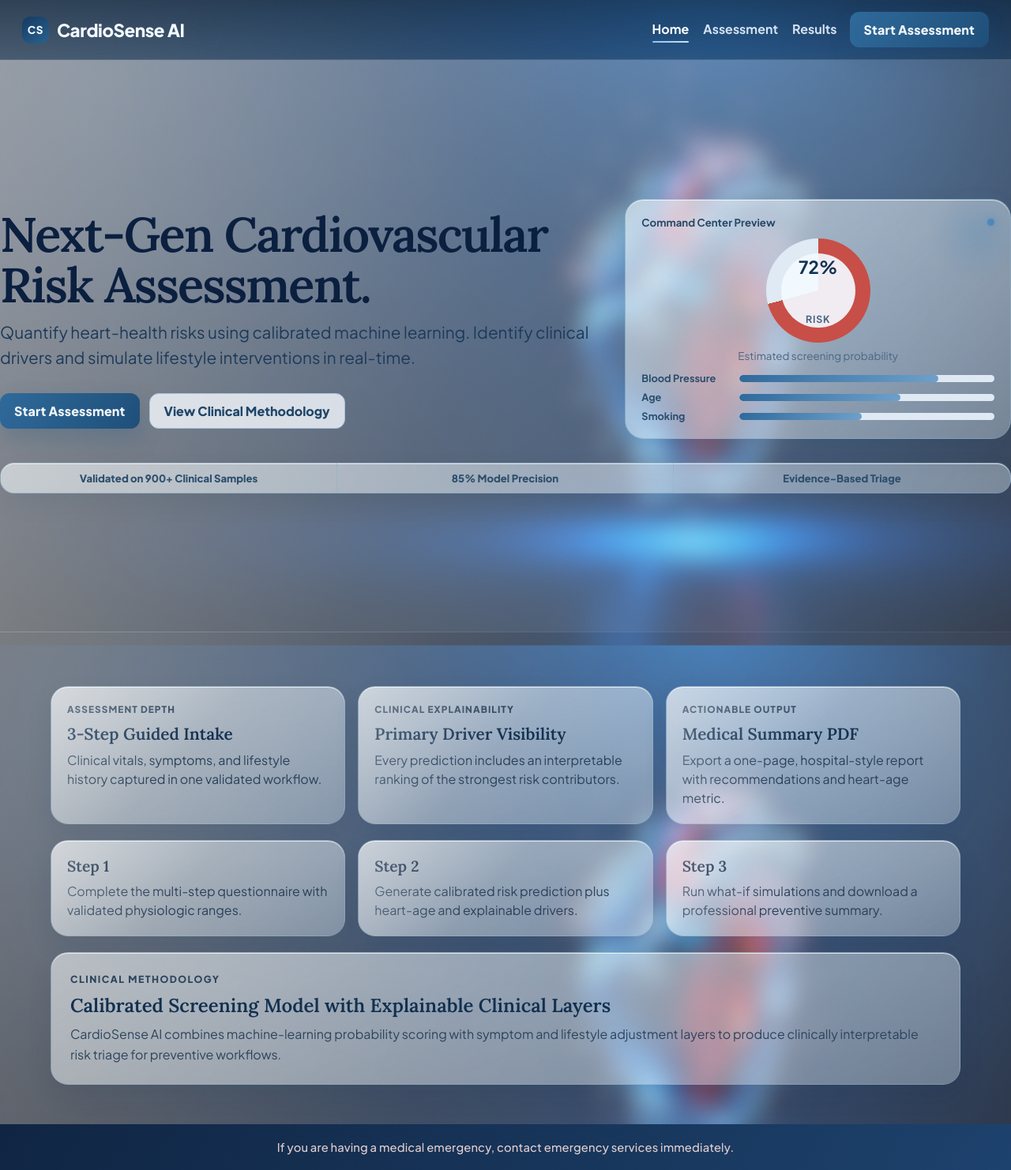
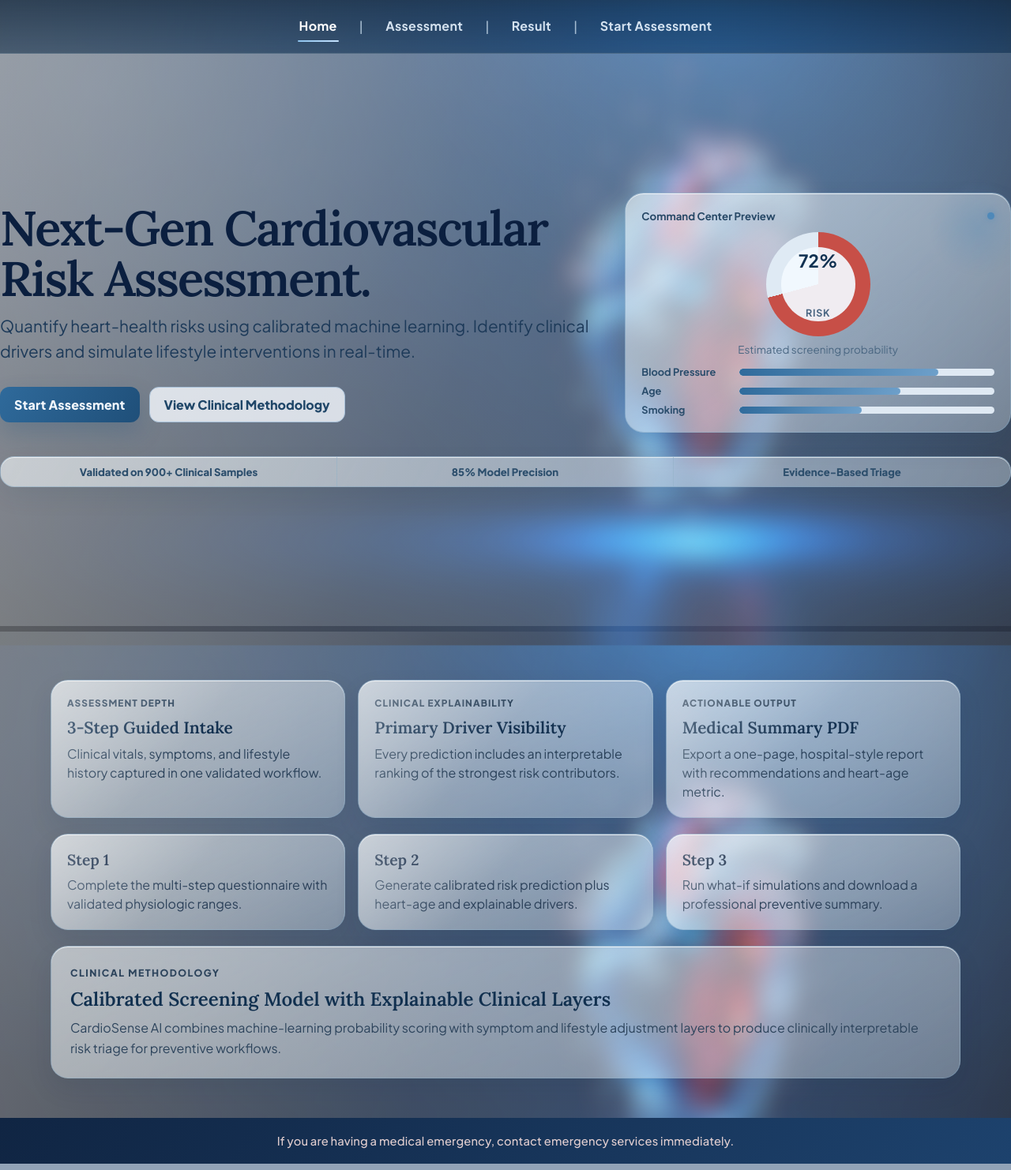
Before and after one commit to ayushmishra00130/cardiosense-ai, a Flask app: page / in a window 1280 px wide. Shown: the whole page at 79% size. Run offline with Flask 3, Linux system fonts and the light colour scheme; parts of the project's set-up code (start-up, migrations or seed data) failed here and were passed over.

Commit message:
06-07-26

```diff
--- a/server/app.py
+++ b/server/app.py
@@ -24,7 +24,11 @@ from model import (
 BASE_DIR = Path(__file__).resolve().parent
 MODEL_PATH = BASE_DIR / "model.pkl"
 
-app = Flask(__name__, template_folder="templates", static_folder="static")
+app = Flask(
+    __name__,
+    template_folder=str(BASE_DIR / "templates"),
+    static_folder=str(BASE_DIR / "static"),
+)
 app.config["SECRET_KEY"] = os.getenv("FLASK_SECRET_KEY", "cardiosense-dev-secret")
 CORS(app)
 
--- a/server/static/style.css
+++ b/server/static/style.css
@@ -26,6 +26,9 @@
 
 body {
     margin: 0;
+    min-height: 100vh;
+    display: flex;
+    flex-direction: column;
     font-family: 'Plus Jakarta Sans', 'Segoe UI', sans-serif;
     color: var(--ink);
     background:
@@ -48,6 +51,7 @@ a {
 }
 
 .page-shell {
+    flex: 1 0 auto;
     max-width: 1180px;
     margin: 0 auto;
     padding: 24px 20px 40px;
@@ -84,51 +88,26 @@ body[data-page="home"] .page-shell {
 .topbar-inner {
     max-width: 1320px;
     margin: 0 auto;
-    padding: 15px 28px;
+    padding: 18px 32px;
     display: flex;
     align-items: center;
     gap: 16px;
 }
 
-.brand {
-    display: inline-flex;
-    align-items: center;
-    gap: 10px;
-}
-
-.brand-mark {
-    width: 34px;
-    height: 34px;
-    display: inline-flex;
+.nav-links {
+    width: 100%;
+    display: flex;
     align-items: center;
     justify-content: center;
-    border-radius: 10px;
-    color: #f0f8ff;
-    background: linear-gradient(145deg, #153a61, #2a628f);
-    font-weight: 800;
-    font-size: 0.84rem;
-    letter-spacing: 0.06em;
-}
-
-.brand-name {
-    font-weight: 800;
-    font-size: 1.4rem;
-    letter-spacing: -0.02em;
-    color: #f2f8ff;
-}
-
-.nav-links {
-    margin-left: auto;
-    display: flex;
-    align-items: center;
-    gap: 18px;
+    gap: 22px;
     color: rgba(228, 240, 252, 0.92);
     font-weight: 700;
+    letter-spacing: 0.02em;
 }
 
 .nav-links a {
     position: relative;
-    padding-bottom: 3px;
+    padding: 4px 2px 6px;
     color: rgba(228, 240, 252, 0.92);
     transition: color 0.2s ease;
 }
@@ -147,6 +126,13 @@ body[data-page="home"] .page-shell {
     height: 2px;
     border-radius: 999px;
     background: linear-gradient(120deg, #8dc3ee, #c6e3ff);
+}
+
+.nav-separator {
+    color: rgba(196, 216, 232, 0.8);
+    font-weight: 500;
+    user-select: none;
+    margin: 0 4px;
 }
 
 .help-btn,
@@ -1204,10 +1190,11 @@ select:focus {
 }
 
 .site-footer {
-    margin-top: 24px;
+    margin-top: auto;
     padding: 20px;
     background: linear-gradient(120deg, #102543, #1d426d);
     color: #f0f5fa;
+    flex-shrink: 0;
     display: flex;
     justify-content: center;
 }
--- a/server/templates/base.html
+++ b/server/templates/base.html
@@ -10,18 +10,15 @@
 <body data-page="{% block page_id %}home{% endblock %}">
 <header class="topbar">
     <div class="topbar-inner">
-        <a class="brand" href="{{ url_for('home') }}" aria-label="CardioSense AI home">
-            <span class="brand-mark">CS</span>
-            <span class="brand-name">CardioSense AI</span>
-        </a>
-
         <nav class="nav-links" aria-label="Primary navigation">
             <a href="{{ url_for('home') }}" class="{% if request.path == '/' %}is-active{% endif %}">Home</a>
+            <span class="nav-separator" aria-hidden="true">|</span>
             <a href="{{ url_for('assess') }}" class="{% if request.path == '/assess' %}is-active{% endif %}">Assessment</a>
-            <a href="{{ url_for('results') }}" class="{% if request.path == '/results' %}is-active{% endif %}">Results</a>
+            <span class="nav-separator" aria-hidden="true">|</span>
+            <a href="{{ url_for('results') }}" class="{% if request.path == '/results' %}is-active{% endif %}">Result</a>
+            <span class="nav-separator" aria-hidden="true">|</span>
+            <a href="{{ url_for('assess') }}" class="{% if request.path == '/assess' %}is-active{% endif %}">Start Assessment</a>
         </nav>
-
-        <a class="help-btn" href="{{ url_for('assess') }}">Start Assessment</a>
     </div>
 </header>
 
```
Also changed, not shown: app.py (added, +20 -0 lines), project-explanation.md (+11 -9 lines), readme.md.
